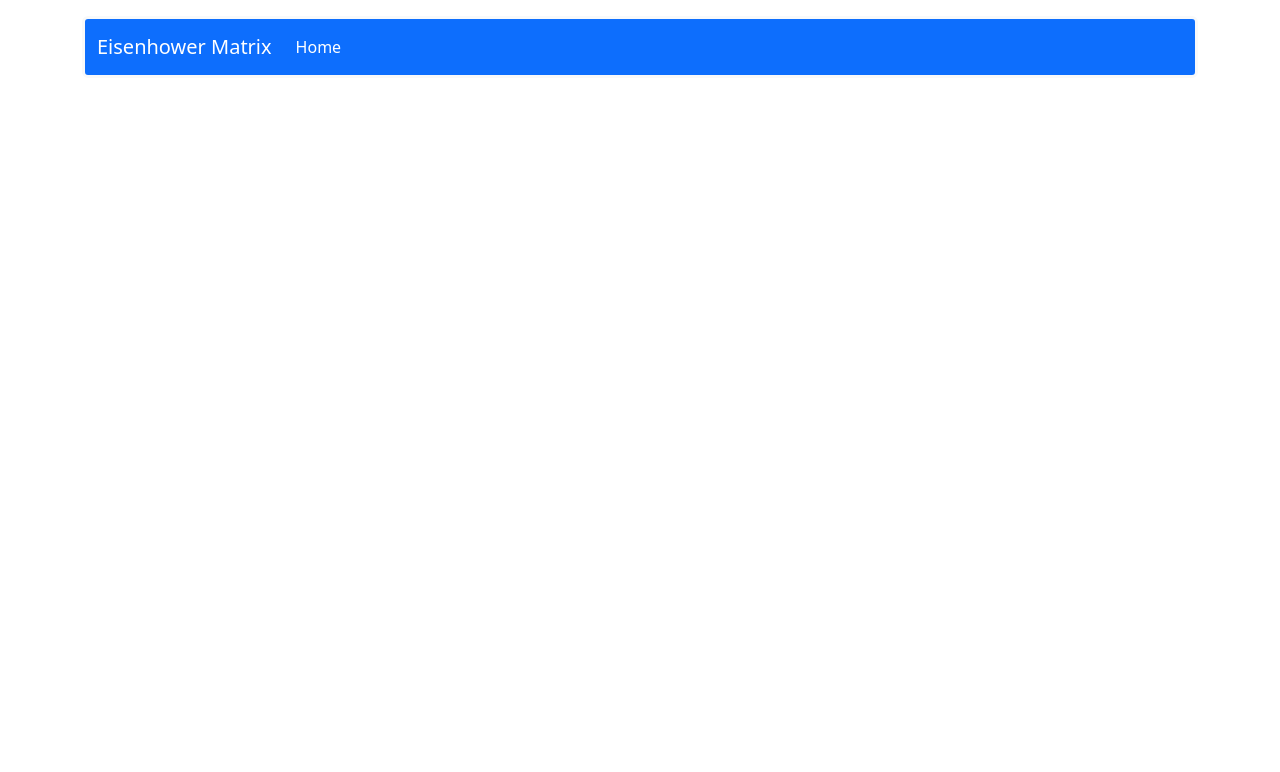
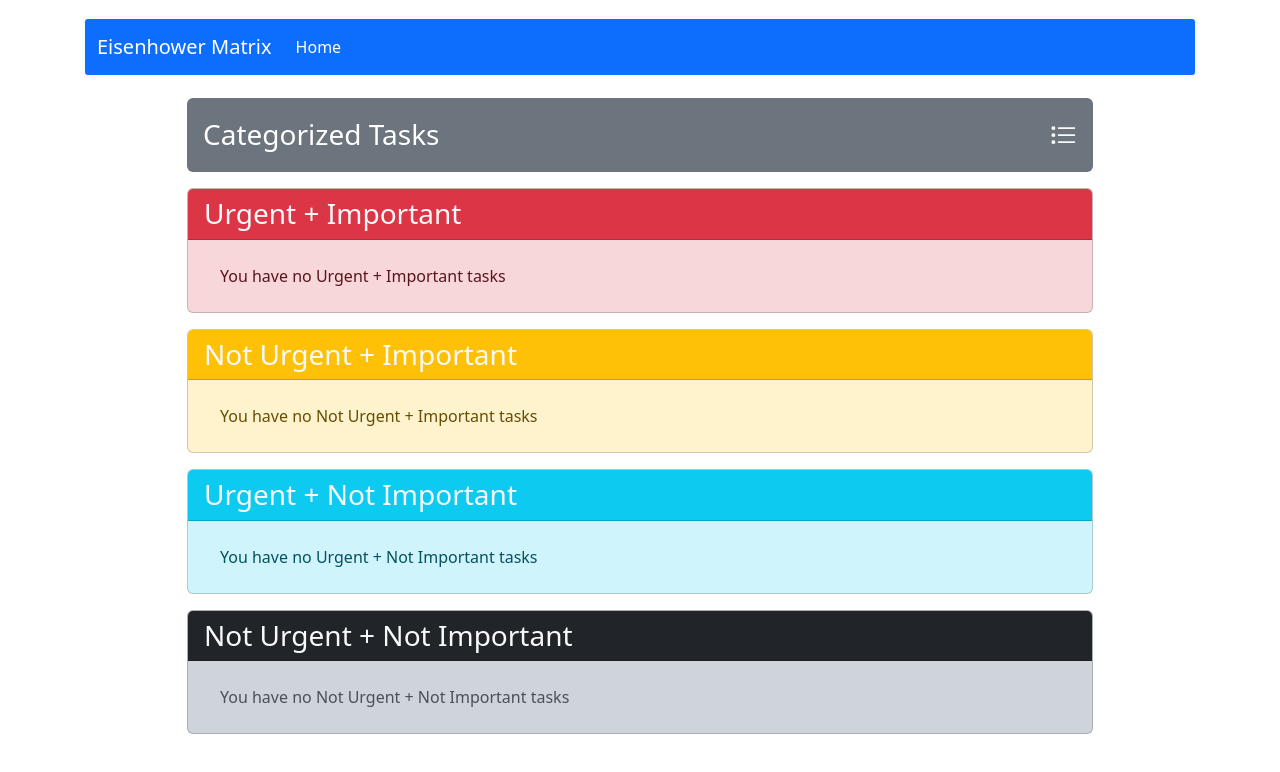
Before and after one commit to Zak-Bahm/em-proj, a Vue app: page /tasks in a window 1280 px wide. Shown: the top 772 px of the page. Built offline with nearby package versions, Linux system fonts and the light colour scheme.

Commit message:
Update lists after modal close

```diff
--- a/index.html
+++ b/index.html
@@ -11,7 +11,8 @@
   </head>
   <body class="vh-100">
     <div id="app" class="container"></div>
+    <script src="https://unpkg.com/mitt/dist/mitt.umd.js"></script>
+    <script src="https://cdn.jsdelivr.net/npm/bootstrap@5.3.3/dist/js/bootstrap.bundle.min.js" integrity="sha384-YvpcrYf0tY3lHB60NNkmXc5s9fDVZLESaAA55NDzOxhy9GkcIdslK1eN7N6jIeHz" crossorigin="anonymous"></script>
     <script type="module" src="/src/main.js"></script>
-    <script src="https://cdn.jsdelivr.net/npm/bootstrap@5.3.3/dist/js/bootstrap.bundle.min.js" integrity="sha384-YvpcrYf0tY3lHB60NNkmXc5s9fDVZLESaAA55NDzOxhy9GkcIdslK1eN7N6jIeHz" crossorigin="anonymous"></script>
   </body>
 </html>
--- a/src/components/CategorizedTaskList.vue
+++ b/src/components/CategorizedTaskList.vue
@@ -21,9 +21,15 @@
 </template>
 
 <script setup>
-import { ref, onMounted } from 'vue'
+import { ref, onMounted, onUnmounted } from 'vue'
 import TaskModal from './TaskModal.vue';
 import { getLocalTasks, saveLocalTask } from '@/methods/tasks';
+
+const props = defineProps({
+    category: String,
+    colorClass: String,
+    pageView: Boolean
+})
 
 const catOptions = {
     'Urgent + Important': 'ImportantUrgent',
@@ -31,22 +37,32 @@
     'Urgent + Not Important': 'NotImportantUrgent',
     'Not Urgent + Not Important': 'NotImportantNotUrgent'
 };
-
-const props = defineProps({
-    category: String,
-    colorClass: String
-})
+const currentOpt = catOptions[props.category];
 
 const tasks = ref([])
 const targetTask = ref({})
 
-
 onMounted(() => {
     fetchTasks();
+
+    // Add event listener to all modals
+    const modalElements = document.querySelectorAll('.modal');
+    modalElements.forEach(modalElement => {
+        modalElement.addEventListener('hide.bs.modal', () => fetchTasks());
+    });
+});
+
+onUnmounted(() => {
+    // Remove event listener from all modals
+    const modalElements = document.querySelectorAll('.modal');
+    modalElements.forEach(modalElement => {
+        modalElement.removeEventListener('hide.bs.modal', () => fetchTasks());
+    });
 });
 
 function fetchTasks() {
-    const newTasks = getLocalTasks(catOptions[props.category]);
+    console.log("Fetching! for " + currentOpt)
+    const newTasks = getLocalTasks(currentOpt);
     tasks.value = newTasks;
 }
 function editTask(task) {
@@ -58,8 +74,6 @@
     const modalElement = document.getElementById(`${props.category}TaskListModal`);
     const modal = bootstrap.Modal.getInstance(modalElement) || new bootstrap.Modal(modalElement);
     modal.show();
-
-    modalElement.addEventListener('hide.bs.modal', () => fetchTasks());
 }
 </script>
 
--- a/src/components/NewTaskList.vue
+++ b/src/components/NewTaskList.vue
@@ -39,7 +39,7 @@
 </template>
 
 <script setup>
-    import { ref, onMounted } from 'vue'
+    import { ref, onMounted, onUnmounted } from 'vue'
     import TaskModal from './TaskModal.vue';
     import { getLocalTasks, saveLocalTask } from '@/methods/tasks';
 
@@ -53,6 +53,20 @@
 
     onMounted(() => {
         fetchTasks();
+
+        // Add event listener to all modals
+        const modalElements = document.querySelectorAll('.modal');
+        modalElements.forEach(modalElement => {
+            modalElement.addEventListener('hide.bs.modal', () => fetchTasks());
+        });
+    });
+
+    onUnmounted(() => {
+        // Remove event listener from all modals
+        const modalElements = document.querySelectorAll('.modal');
+        modalElements.forEach(modalElement => {
+            modalElement.removeEventListener('hide.bs.modal', () => fetchTasks());
+        });
     });
 
     function fetchTasks() {
@@ -84,8 +98,6 @@
         const modalElement = document.getElementById('newTaskListModal');
         const modal = bootstrap.Modal.getInstance(modalElement) || new bootstrap.Modal(modalElement);
         modal.show();
-
-        modalElement.addEventListener('hide.bs.modal', () => fetchTasks());
     }
 </script>
 
--- a/src/components/TaskModal.vue
+++ b/src/components/TaskModal.vue
@@ -47,7 +47,6 @@
     const fullOptions = ['Urgent + Important', 'Not Urgent + Important', 'Urgent + Not Important', 'Not Urgent + Not Important']
     const colorOptions = ['danger', 'warning', 'info', 'dark']
 
-
     const props = defineProps({
         modalId: String,
         targetTask: Object
@@ -63,9 +62,6 @@
     }
 
     function saveTask(event) {
-        //event.preventDefault();
-        console.log('Saving')
-
         // save the task data
         const fullTask = {
             id: id.value || Date.now(),
@@ -75,7 +71,6 @@
             description: desc.value,
             category: cat.value
         }
-        console.log(fullTask)
         saveLocalTask(fullTask);
 
         // hide modal
--- a/src/router/index.js
+++ b/src/router/index.js
@@ -1,6 +1,7 @@
 import { createRouter, createWebHistory } from 'vue-router'
 import HomeView from '../views/HomeView.vue'
 import InboxView from '../views/InboxView.vue'
+import TaskView from '@/views/TaskView.vue'
 
 const router = createRouter({
     history: createWebHistory(import.meta.env.BASE_URL),
@@ -14,6 +15,11 @@
             path: '/inbox',
             name: 'inbox',
             component: InboxView
+        },
+        {
+            path: '/tasks',
+            name: 'tasks',
+            component: TaskView
         }
     ]
 })
--- /dev/null
+++ b/src/views/TaskView.vue
@@ -0,0 +1,33 @@
+<template>
+    <main class="container mt-1">
+        <div class="row">
+            <div class="col-10 m-auto">
+                <a class="mt-3 p-3 bg-secondary text-white rounded-start rounded-end d-flex justify-content-between align-items-center text-decoration-none"
+                    href="/tasks">
+                    <h3 class="m-0">Categorized Tasks</h3>
+                    <i class="bi bi-list-task fs-3 text-light"></i>
+                </a>
+            </div>
+        </div>
+        <div class="row">
+            <div class="col-10 m-auto mt-3">
+                <CategorizedTaskList category="Urgent + Important" color-class="danger" page-view/>
+            </div>
+            <div class="col-10 m-auto mt-3">
+                <CategorizedTaskList category="Not Urgent + Important" color-class="warning" page-view/>
+            </div>
+        </div>
+        <div class="row">
+            <div class="col-10 m-auto mt-3">
+                <CategorizedTaskList category="Urgent + Not Important" color-class="info" page-view/>
+            </div>
+            <div class="col-10 m-auto mt-3">
+                <CategorizedTaskList category="Not Urgent + Not Important" color-class="dark" page-view/>
+            </div>
+        </div>
+    </main>
+</template>
+
+<script setup>
+import CategorizedTaskList from '@/components/CategorizedTaskList.vue';
+</script>
```
Lines whose indentation alone changed are shown as unchanged.
